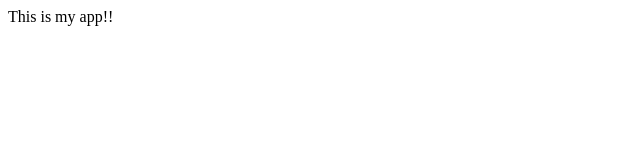
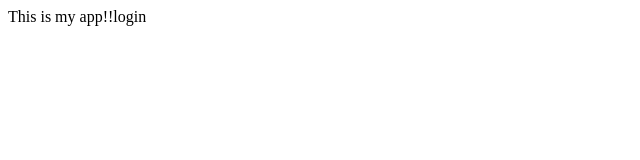
Before and after one commit to will808/gitapp, a plain HTML site: page index.html in a window 1280 px wide. Shown: the full height of the page, 0-640 px from the left. Drawn offline with Linux system fonts and the light colour scheme.

Commit message:
loginchange

```diff
--- a/index.html
+++ b/index.html
@@ -7,6 +7,6 @@
     <title>myApp</title>
 </head>
 <body>
-    This is my app!!
+    This is my app!!login
 </body>
 </html>
```
